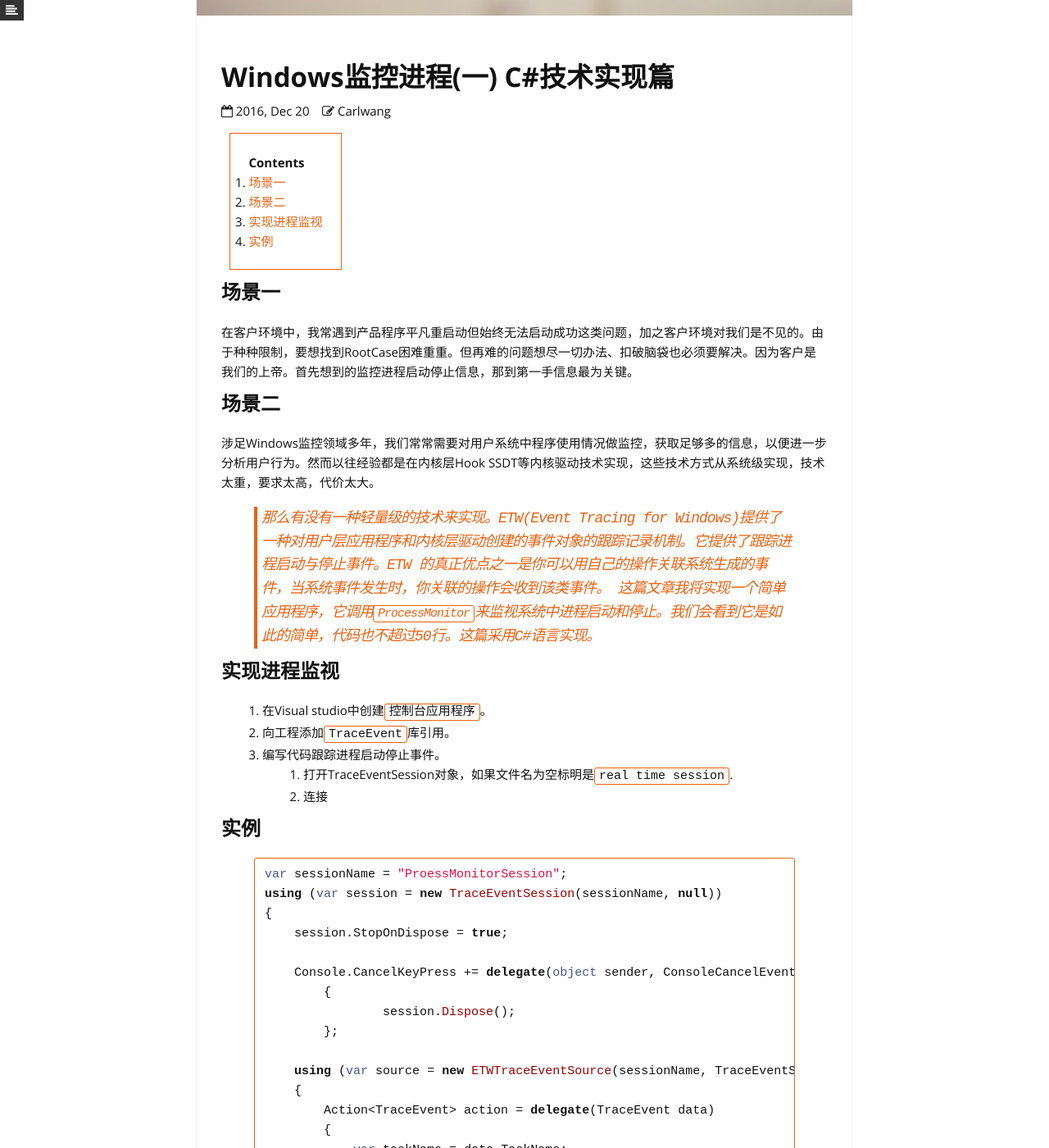
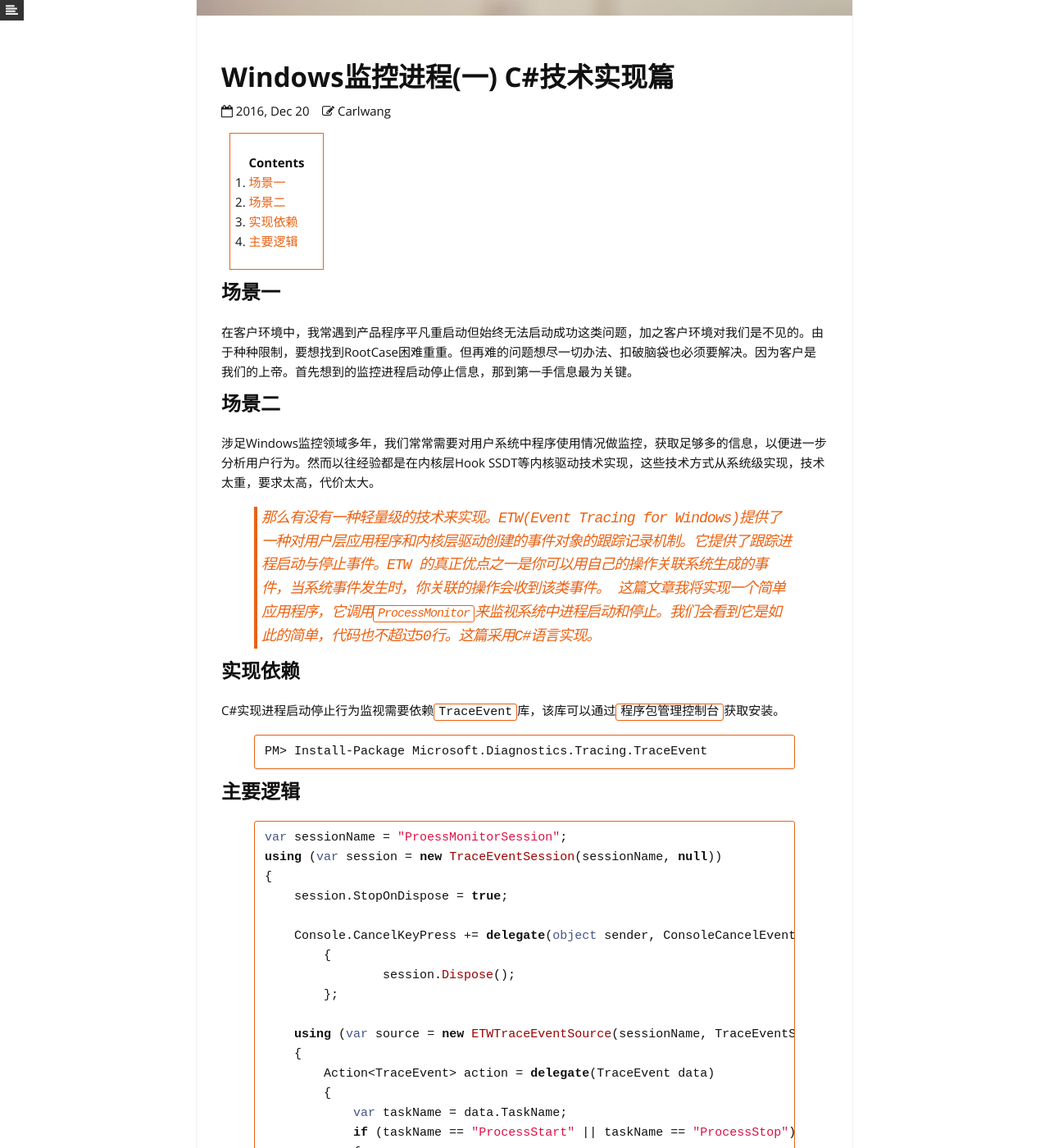
Before and after one commit to XNN99/sticker, a Jekyll site: the page built from _posts/2016-12-20-monitor-process.md, in a window 1280 px wide and 1400 px high, scrolled down 643 px. Shown: the whole window at 82% size. Built offline with Jekyll 4.4.1, drawn with Linux system fonts in a browser that asks for light colours; nearby versions of some CDN libraries; library files that are not in the unit come from our copies.

Commit message:
创建进程监视启动停止

```diff
--- a/_posts/2016-12-20-monitor-process.md
+++ b/_posts/2016-12-20-monitor-process.md
@@ -12,21 +12,20 @@ author: Carlwang
 
 ## 场景一
 在客户环境中，我常遇到产品程序平凡重启动但始终无法启动成功这类问题，加之客户环境对我们是不见的。由于种种限制，要想找到RootCase困难重重。但再难的问题想尽一切办法、扣破脑袋也必须要解决。因为客户是我们的上帝。首先想到的监控进程启动停止信息，那到第一手信息最为关键。
+
 ## 场景二
 涉足Windows监控领域多年，我们常常需要对用户系统中程序使用情况做监控，获取足够多的信息，以便进一步分析用户行为。然而以往经验都是在内核层Hook SSDT等内核驱动技术实现，这些技术方式从系统级实现，技术太重，要求太高，代价太大。
 
 > 那么有没有一种轻量级的技术来实现。ETW(Event Tracing for Windows)提供了一种对用户层应用程序和内核层驱动创建的事件对象的跟踪记录机制。它提供了跟踪进程启动与停止事件。ETW 的真正优点之一是你可以用自己的操作关联系统生成的事件，当系统事件发生时，你关联的操作会收到该类事件。
 > 这篇文章我将实现一个简单应用程序，它调用``ProcessMonitor``来监视系统中进程启动和停止。我们会看到它是如此的简单，代码也不超过50行。这篇采用C#语言实现。
 
-## 实现进程监视
+## 实现依赖
+C#实现进程启动停止行为监视需要依赖``TraceEvent``库，该库可以通过``程序包管理控制台``获取安装。
+{% highlight csharp %}
+PM> Install-Package Microsoft.Diagnostics.Tracing.TraceEvent
+{% endhighlight %}
 
-1. 在Visual studio中创建``控制台应用程序``。
-2. 向工程添加``TraceEvent``库引用。
-3. 编写代码跟踪进程启动停止事件。
-	1. 打开TraceEventSession对象，如果文件名为空标明是``real time session``.
-	2. 连接
-
-## 实例
+## 主要逻辑
 {% highlight csharp %}
 var sessionName = "ProessMonitorSession";
 using (var session = new TraceEventSession(sessionName, null))
```
Also changed, not shown: other parts of _posts/2016-12-20-monitor-process.md (+2 -0 lines).
